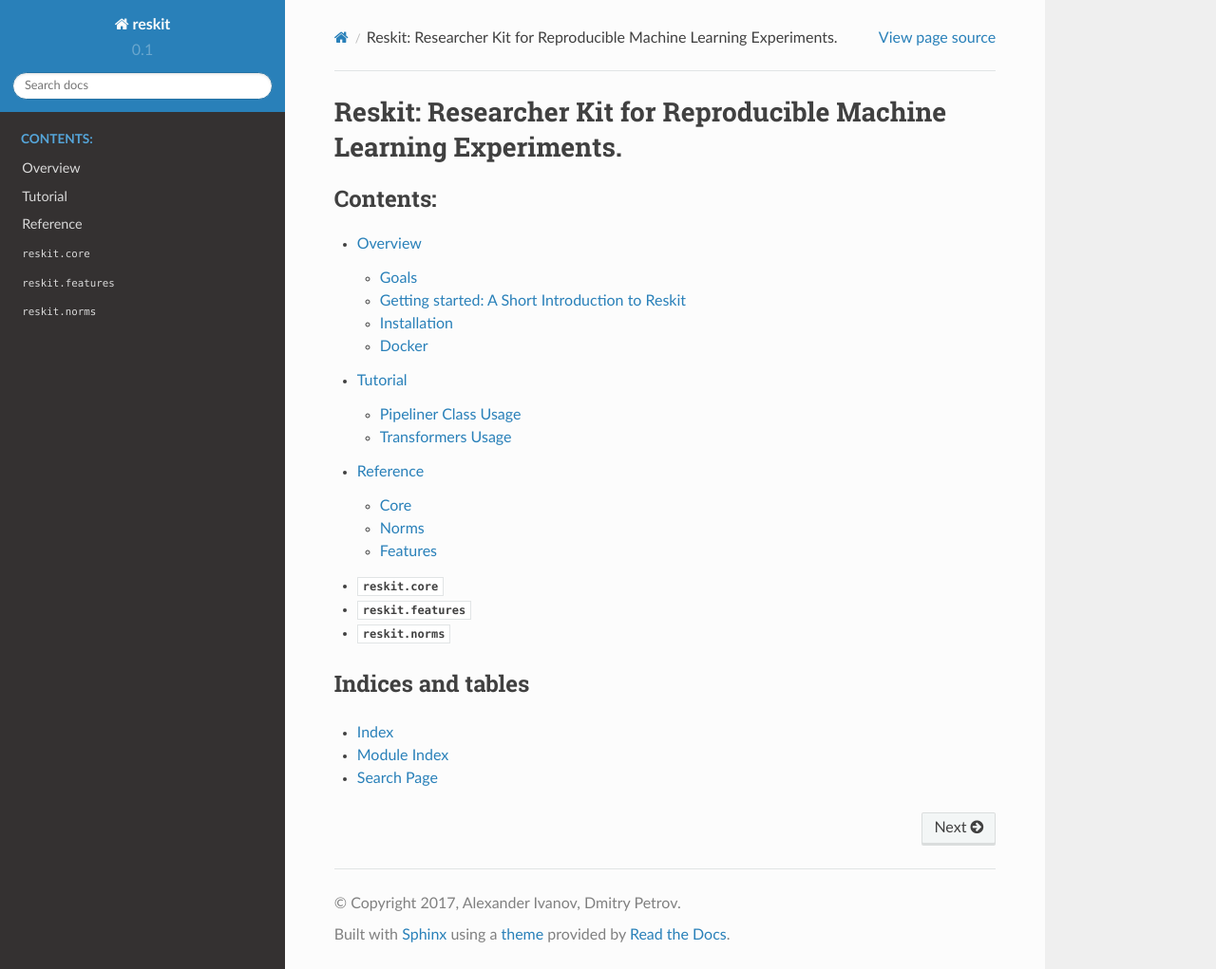
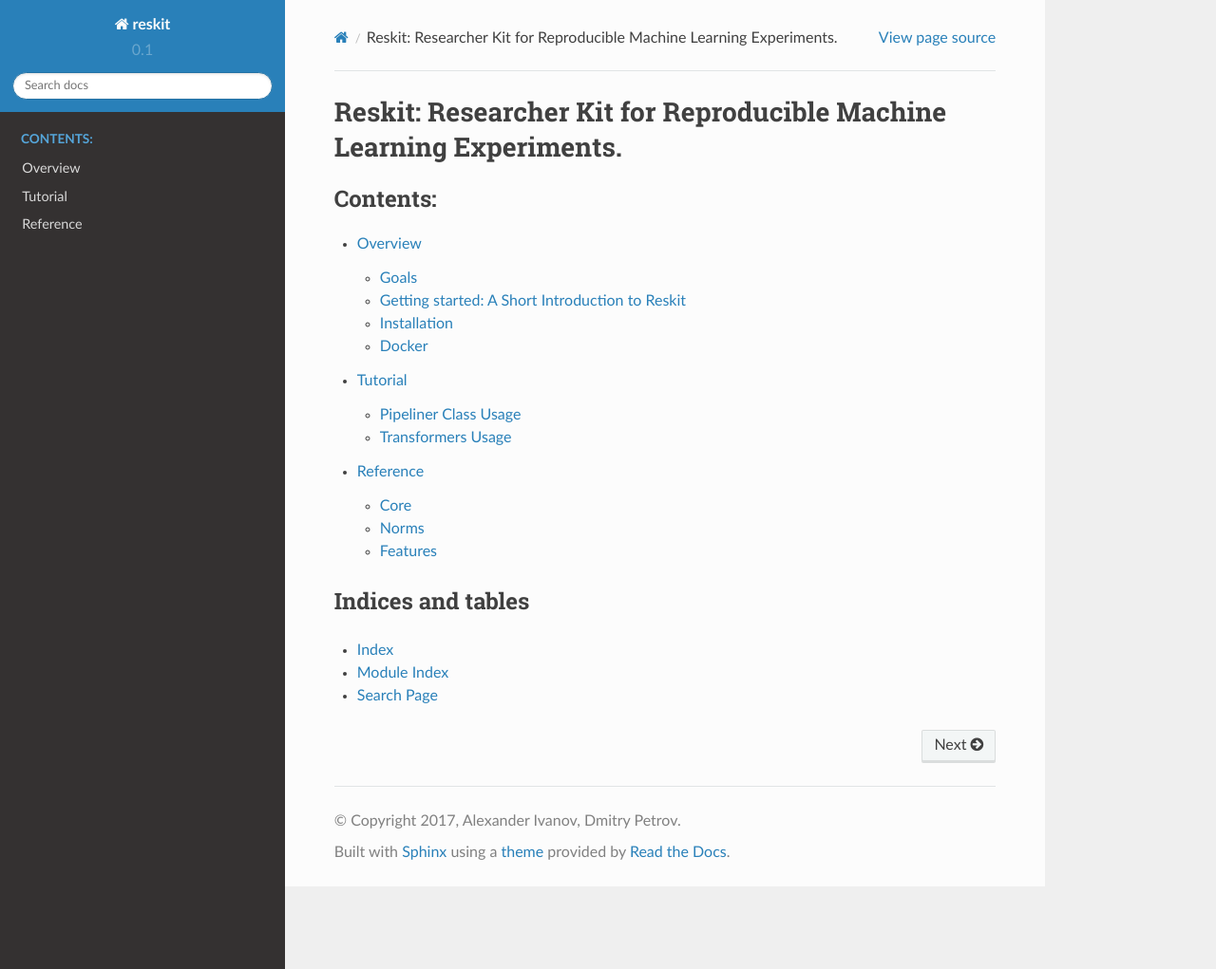
Before and after one commit to neuro-ml/reskit, a Sphinx documentation site: the page built from docs/source/index.rst, in a window 1280 px wide and 1021 px high. Shown: the whole window at 95% size. Built offline with Sphinx 7.4.7 and the Read the Docs theme 2.0.0, drawn with Linux system fonts in a browser that asks for light colours.

Commit message:
Removed modules in toctree.

```diff
--- a/docs/source/index.rst
+++ b/docs/source/index.rst
@@ -9,9 +9,6 @@
   overview
   tutorial/index
   reference/index
-  modules/core.rst
-  modules/features.rst
-  modules/norms.rst
 
 Indices and tables
 ==================
```
